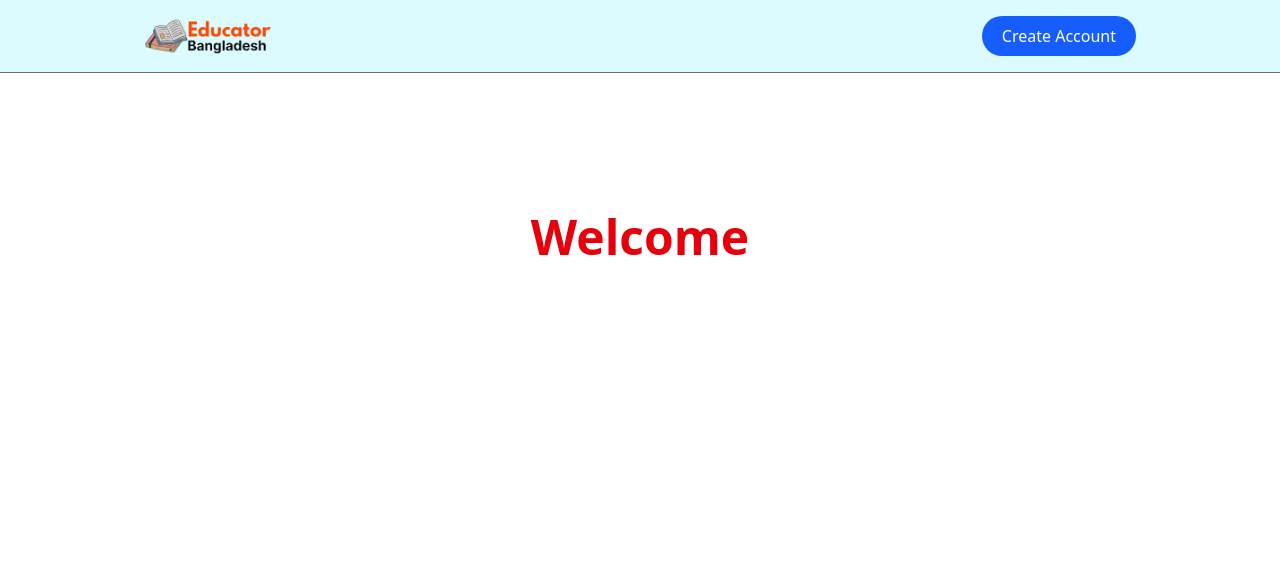
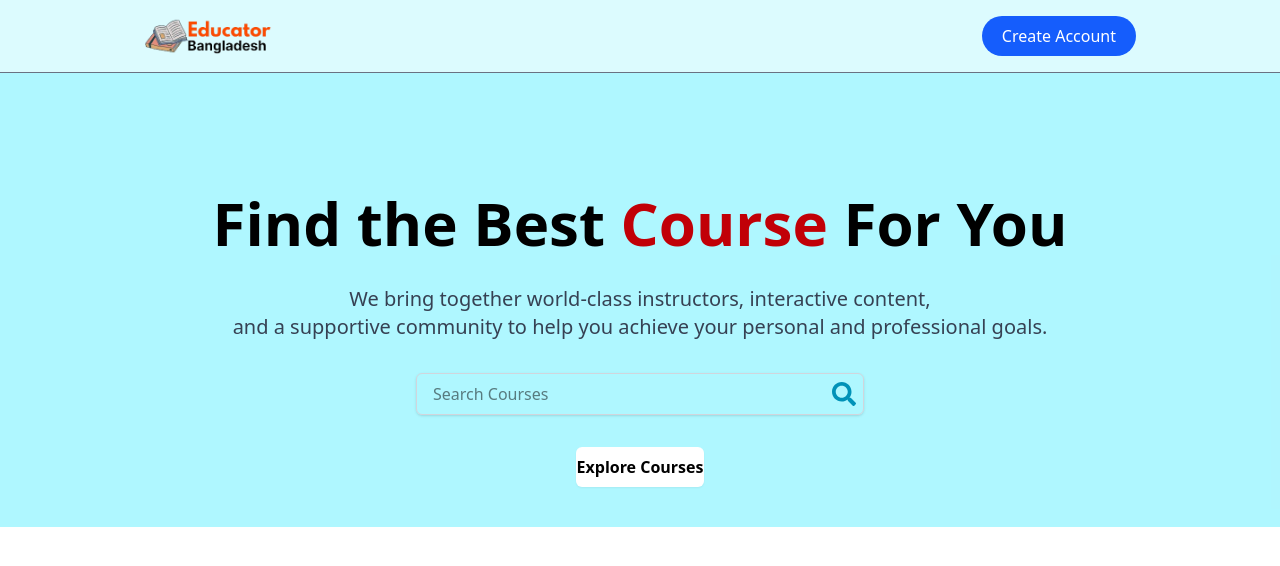
Before and after one commit to ashikulislamcse/Learning-Management-System, a React (Vite) app in the folder frontend/: page / in a window 1280 px wide. Shown: the top 566 px of the page. Built offline with nearby package versions, Linux system fonts and the light colour scheme.

Commit message:
Profile Page Setup Successful

```diff
--- a/frontend/package.json
+++ b/frontend/package.json
@@ -10,6 +10,7 @@
     "preview": "vite preview"
   },
   "dependencies": {
+    "@radix-ui/react-avatar": "^1.1.3",
     "@radix-ui/react-label": "^2.1.2",
     "@radix-ui/react-popover": "^1.1.6",
     "@radix-ui/react-slot": "^1.1.2",
--- a/frontend/src/App.jsx
+++ b/frontend/src/App.jsx
@@ -1,7 +1,7 @@
 import React from "react";
 import { BrowserRouter, Routes, Route } from "react-router-dom";
-import Home from "./Pages/Home/Home";
 import Navbar from "./Common/Navbar/Navbar";
+import Home from "./Pages/Home";
 
 const App = () => {
   return (
--- /dev/null
+++ b/frontend/src/Common/Hero.jsx
@@ -0,0 +1,39 @@
+import React from 'react';
+import { FaSearch } from "react-icons/fa";
+import { Button } from '../components/ui/button';
+
+
+const Hero = () => {
+  return (
+    <div className="bg-cyan-100/80">
+      <div className="flex flex-col bg-cyan-300/30 py-10 w-full text-center space-y-8">
+        <h1 className="text-5xl md:text-6xl font-bold transition-transform duration-500 hover:scale-105 mt-20">
+          Find the Best <strong className="text-red-700">Course</strong> For You
+        </h1>
+        <p className="text-lg md:text-xl text-gray-700">
+          We bring together world-class instructors, interactive content, <br />
+          and a supportive community to help you achieve your personal and professional goals.
+        </p>
+        <div className="flex justify-center">
+          <div className="relative w-full max-w-md">
+            <input
+              type="text"
+              placeholder="Search Courses"
+              className="px-4 py-2 w-full border border-gray-300 rounded-md shadow-sm focus:outline-none focus:ring-2 focus:ring-cyan-500"
+            />
+            <button className="absolute right-2 top-1/2 transform -translate-y-1/2 text-cyan-600 cursor-pointer hover:text-red-600">
+              <FaSearch size={24} />
+            </button>
+          </div>
+        </div>
+        <div className="flex justify-center">
+          <Button className="bg-white w-32 py-5 px-4 text-black hover:bg-cyan-600 hover:text-white transition-all duration-200 font-bold text-1xl cursor-pointer">
+            Explore Courses
+          </Button>
+        </div>
+      </div>
+    </div>
+  );
+};
+
+export default Hero;
--- a/frontend/src/Common/Navbar/Navbar.jsx
+++ b/frontend/src/Common/Navbar/Navbar.jsx
@@ -1,20 +1,54 @@
 import React, { useState } from "react";
 import { Link } from "react-router-dom";
+import { LogOut, User, BookOpen } from "lucide-react";
 import Logo from "../../../public/Logo.png";
 import { assets } from "../../assets/assets";
 import AuthModal from "../../Authentication/AuthModal";
-
+import {
+  Avatar,
+  AvatarFallback,
+  AvatarImage,
+} from "../../components/ui/avatar";
+import { Popover, PopoverContent, PopoverTrigger } from "../../components/ui/popover";
 
 const Navbar = () => {
   const [showModal, setShowModal] = useState(false);
+  const user = false;
 
   return (
     <div className="flex items-center justify-between px-4 sm:px-10 md:px-14 lg:px-36 py-4 border-b border-gray-500 bg-cyan-100/70">
       <Link to="/">
-        <img src={Logo} alt="Educator" className="w-28 lg:w-32 cursor-pointer" />
+        <img
+          src={Logo}
+          alt="Educator"
+          className="w-28 lg:w-32 cursor-pointer"
+        />
       </Link>
 
       {/* Desktop Menu */}
+      {user ? (
+        <Popover>
+          <PopoverTrigger asChild>
+            <Avatar className="cursor-pointer hover:shadow-lg transition">
+              <AvatarImage src="https://github.com/shadcn.png" alt="User" />
+              <AvatarFallback>U</AvatarFallback>
+            </Avatar>
+          </PopoverTrigger>
+          <PopoverContent className="w-44 p-2 bg-white shadow-lg rounded-md border">
+            <div className="flex flex-col gap-2">
+              <Link to="/profile" className="flex items-center gap-2 p-2 hover:bg-gray-100 rounded-md transition">
+                <User size={18} /> Profile
+              </Link>
+              <Link to="/my-courses" className="flex items-center gap-2 p-2 hover:bg-gray-100 rounded-md transition">
+                <BookOpen size={18} /> My Courses
+              </Link>
+              <button className="flex items-center gap-2 p-2 text-left hover:bg-gray-100 rounded-md transition cursor-pointer">
+                <LogOut size={18} /> Logout
+              </button>
+            </div>
+          </PopoverContent>
+        </Popover>
+      ) : (
         <div className="hidden md:flex items-center gap-5 text-gray-500">
           <button
             className="bg-blue-600 text-white px-5 py-2 rounded-full cursor-pointer hover:bg-blue-700 transition"
@@ -23,11 +57,12 @@ const Navbar = () => {
             Create Account
           </button>
         </div>
+      )}
 
       {/* Mobile Menu */}
       <div className="md:hidden flex items-center gap-2 sm:gap-5 text-gray-500">
         <img
-          src={assets.user_icon}
+          src={assets.user_icon || "https://via.placeholder.com/40"}
           alt="User Icon"
           className="w-8 h-8 cursor-pointer"
           onClick={() => setShowModal(true)}
--- /dev/null
+++ b/frontend/src/Pages/Home.jsx
@@ -0,0 +1,12 @@
+import React from "react";
+import Hero from "../Common/Hero";
+
+const Home = () => {
+  return (
+    <>
+      <Hero/>
+    </>
+  );
+};
+
+export default Home;
--- a/frontend/src/Pages/Home/Home.jsx
+++ /dev/null
@@ -1,13 +0,0 @@
-import React from "react";
-
-const Home = () => {
-  return (
-    <>
-      <div className="max-w-screen px-25 py-35 mx-auto">
-        <div className="text-5xl font-bold text-red-600">Welcome</div>
-      </div>
-    </>
-  );
-};
-
-export default Home;
--- /dev/null
+++ b/frontend/src/components/ui/avatar.jsx
@@ -0,0 +1,45 @@
+import * as React from "react"
+import * as AvatarPrimitive from "@radix-ui/react-avatar"
+
+import { cn } from "@/lib/utils"
+
+function Avatar({
+  className,
+  ...props
+}) {
+  return (
+    <AvatarPrimitive.Root
+      data-slot="avatar"
+      className={cn("relative flex size-8 shrink-0 overflow-hidden rounded-full", className)}
+      {...props} />
+  );
+}
+
+function AvatarImage({
+  className,
+  ...props
+}) {
+  return (
+    <AvatarPrimitive.Image
+      data-slot="avatar-image"
+      className={cn("aspect-square size-full", className)}
+      {...props} />
+  );
+}
+
+function AvatarFallback({
+  className,
+  ...props
+}) {
+  return (
+    <AvatarPrimitive.Fallback
+      data-slot="avatar-fallback"
+      className={cn(
+        "bg-muted flex size-full items-center justify-center rounded-full",
+        className
+      )}
+      {...props} />
+  );
+}
+
+export { Avatar, AvatarImage, AvatarFallback }
```
Also changed, not shown: frontend/src/Common/Courses.jsx (added), 1 other file (tests, documents, lock files or other folders). Lines whose indentation alone changed are shown as unchanged.
